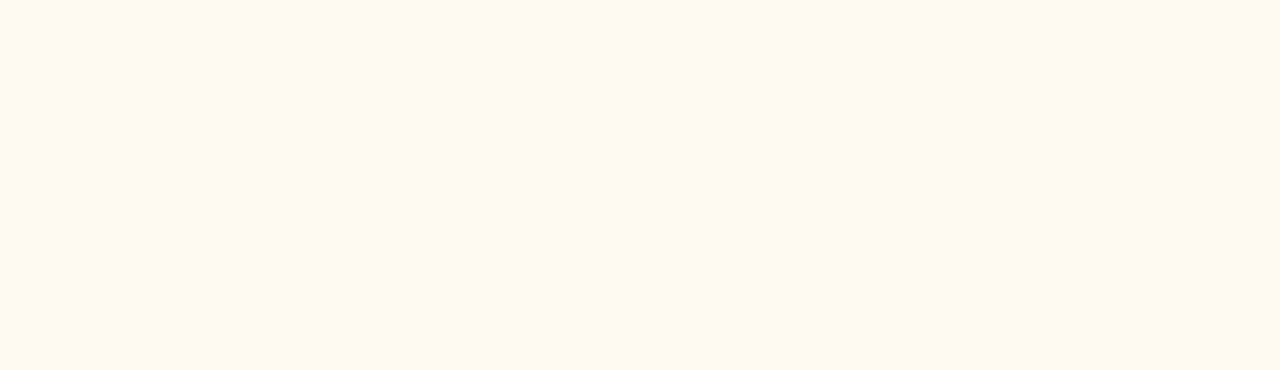
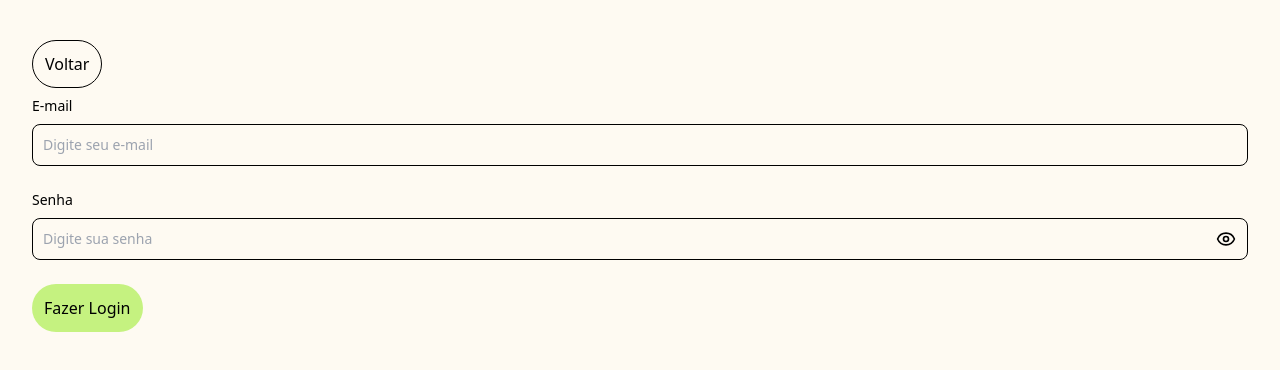
Before and after one commit to gustapng/help-desk, a Vue app in the folder frontend/: page /login in a window 1280 px wide. Before the commit this address had no page. Shown: the top 370 px of the page. Built offline with nearby package versions, Linux system fonts and the light colour scheme.

Commit message:
updating register and email authentication feature

```diff
--- a/frontend/src/assets/main.css
+++ b/frontend/src/assets/main.css
@@ -29,10 +29,4 @@ a,
     display: flex;
     place-items: center;
   }
-
-  #app {
-    display: grid;
-    grid-template-columns: 1fr 1fr;
-    padding: 0 2rem;
-  }
 }
--- a/frontend/src/components/Header.vue
+++ b/frontend/src/components/Header.vue
@@ -1,48 +1,23 @@
 <script setup lang="ts">
-import { ref } from 'vue'
-import InputBase from '@/components/inputs/InputBase.vue'
-import InputPassword from '@/components/inputs/InputPassword.vue'
-import RoundedButton from './buttons/RoundedButton.vue'
 
-const email = ref('')
-const password = ref('')
-
-const errors = ref<Record<string, string[]>>({});
 </script>
 
 <template>
     <div class="header">
-        <header class="py-5 flex justify-between items-center">
-            <nav>
+        <header class="flex justify-between items-center">
+            <h1>Help Desk</h1>
+            <nav class="space-x-4">
                 <RouterLink
                     to="/register"
                     class="rounded-full bg-primaryColor hover:bg-black p-3 text-black hover:text-white border border-black inline-block">
-                    Demonstração
+                    Registre se
+                </RouterLink>
+                <RouterLink
+                    to="/login"
+                    class="rounded-full bg-colorGreen hover:bg-black p-3 text-black hover:text-white border-colorGreen hover:border-black inline-block">
+                    Login
                 </RouterLink>
             </nav>
-            <div class="flex items-center space-x-4">
-                <InputBase
-                    id="email"
-                    label="E-mail"
-                    type="email"
-                    placeholder="Digite seu e-mail"
-                    v-model="email"
-                    :required="true"
-                    :error-message="errors.email ? errors.email[0] : ''"
-                    class="w-full"
-                />
-                <InputPassword
-                    id="password"
-                    label="Senha"
-                    type="password"
-                    placeholder="Digite sua senha"
-                    v-model="password"
-                    :required="true"
-                    :error-message="errors.password ? errors.password[0] : ''"
-                    class="w-full"
-                />
-                <RoundedButton type="submit">Login</RoundedButton>
-            </div>
         </header>
     </div>
 </template>
--- a/frontend/src/router/index.ts
+++ b/frontend/src/router/index.ts
@@ -14,6 +14,11 @@ const router = createRouter({
       name: 'register',
       component: () => import('../views/RegisterView.vue'),
     },
+    {
+      path: '/login',
+      name: 'login',
+      component: () => import('../views/loginView.vue'),
+    },
   ],
 })
 
--- /dev/null
+++ b/frontend/src/views/DashboardView.vue
@@ -0,0 +1,7 @@
+<script setup lang="ts">
+
+</script>
+
+<template>
+  dashboard logado
+</template>
--- /dev/null
+++ b/frontend/src/views/LoginView.vue
@@ -0,0 +1,105 @@
+<script setup lang="ts">
+import { ref, onMounted } from 'vue'
+import { useRouter, useRoute } from 'vue-router'
+import axios from 'axios'
+import InputBase from '@/components/inputs/InputBase.vue'
+import InputPassword from '@/components/inputs/InputPassword.vue'
+import RoundedButton from '@/components/buttons/RoundedButton.vue'
+
+const email = ref('')
+const password = ref('')
+
+const message = ref('')
+const errors = ref<Record<string, string[]>>({});
+
+const router = useRouter()
+const route = useRoute()
+
+onMounted(() => {
+  // Parâmetros de query sempre vêm como string, por isso a verificação === 'true'
+  if (route.query.verified === 'true') {
+    message.value = 'Seu e-mail foi verificado com sucesso! Por favor, faça o login.'
+  }
+})
+
+function validateForm() {
+  errors.value = {};
+
+  if (!email.value) {
+    errors.value.email = ['O e-mail é obrigatório.']
+  }
+
+  if (!password.value) {
+    errors.value.password = ['A senha é obrigatória.']
+  }
+
+  return Object.keys(errors.value).length === 0
+}
+
+async function handleSubmit() {
+  if (!validateForm()) return
+
+  try {
+    await axios.get('/sanctum/csrf-cookie')
+
+    await axios.post('/login', {
+      email: email.value,
+      password: password.value,
+    })
+
+    router.push('/dashboard')
+  } catch (error: any) {
+    if (error.response) {
+      if (error.response.status === 422) {
+        errors.value = error.response.data.errors || {}
+        message.value = error.response.data.message || 'Erro de validação.'
+      }
+      else {
+        message.value = error.response.data.message || 'Ocorreu um erro no servidor.'
+      }
+    } else {
+      message.value = 'Erro de conexão. Verifique sua internet e tente novamente.'
+    }
+  }
+}
+</script>
+
+<template>
+  <header class="py-5">
+    <RouterLink to="/"
+      class="rounded-full bg-primaryColor hover:bg-black p-3 text-black hover:text-white border border-black">
+      Voltar
+    </RouterLink>
+  </header>
+
+  <div>
+    <form @submit.prevent="handleSubmit">
+      <div class="mb-6">
+        <InputBase
+          id="email"
+          label="E-mail"
+          type="email"
+          placeholder="Digite seu e-mail"
+          v-model="email"
+          :required="true"
+          :error-message="errors.email ? errors.email[0] : ''"
+        />
+      </div>
+      <div class="mb-6">
+        <InputPassword
+          id="password"
+          label="Senha"
+          type="password"
+          placeholder="Digite sua senha"
+          v-model="password"
+          :required="true"
+          :error-message="errors.password ? errors.password[0] : ''"
+        />
+      </div>
+      <RoundedButton type="submit">Fazer Login</RoundedButton>
+      <p v-if="message" :class="{'text-green-600': !errors || Object.keys(errors).length === 0, 'text-red-600': errors && Object.keys(errors).length > 0}" class="mb-4 text-center">
+        {{ message }}
+      </p>
+    </form>
+  </div>
+</template>
--- a/frontend/src/views/RegisterView.vue
+++ b/frontend/src/views/RegisterView.vue
@@ -21,29 +21,29 @@ function validateForm() {
   errors.value = {};
 
   if (!name.value) {
-    errors.value.name = ['O nome é obrigatório.'];
+    errors.value.name = ['O nome é obrigatório.']
   }
 
   if (!email.value) {
-    errors.value.email = ['O e-mail é obrigatório.'];
+    errors.value.email = ['O e-mail é obrigatório.']
   }
 
   if (!password.value) {
-    errors.value.password = ['A senha é obrigatória.'];
+    errors.value.password = ['A senha é obrigatória.']
   }
 
   if (!password_confirmation.value) {
-    errors.value.password_confirmation = ['A confirmação de senha é obrigatória.'];
+    errors.value.password_confirmation = ['A confirmação de senha é obrigatória.']
   }
 
-  const hasPasswordError = !!errors.value.password;
-  const hasPasswordConfirmationError = !!errors.value.password_confirmation;
+  const hasPasswordError = !!errors.value.password
+  const hasPasswordConfirmationError = !!errors.value.password_confirmation
 
   if (!hasPasswordError && !hasPasswordConfirmationError && password.value !== password_confirmation.value) {
-    errors.value.password_confirmation = ['As senhas não coincidem.'];
+    errors.value.password_confirmation = ['As senhas não coincidem.']
   }
 
-  return Object.keys(errors.value).length === 0;
+  return Object.keys(errors.value).length === 0
 }
 
 async function handleSubmit() {
@@ -58,7 +58,6 @@ async function handleSubmit() {
     })
 
     message.value = 'Cadastro realizado com sucesso!'
-    errors.value = {}
     router.push('/')
   } catch (error: any) {
     if (error.response) {
```
Also changed, not shown: 1 other file (tests, documents, lock files or other folders).
